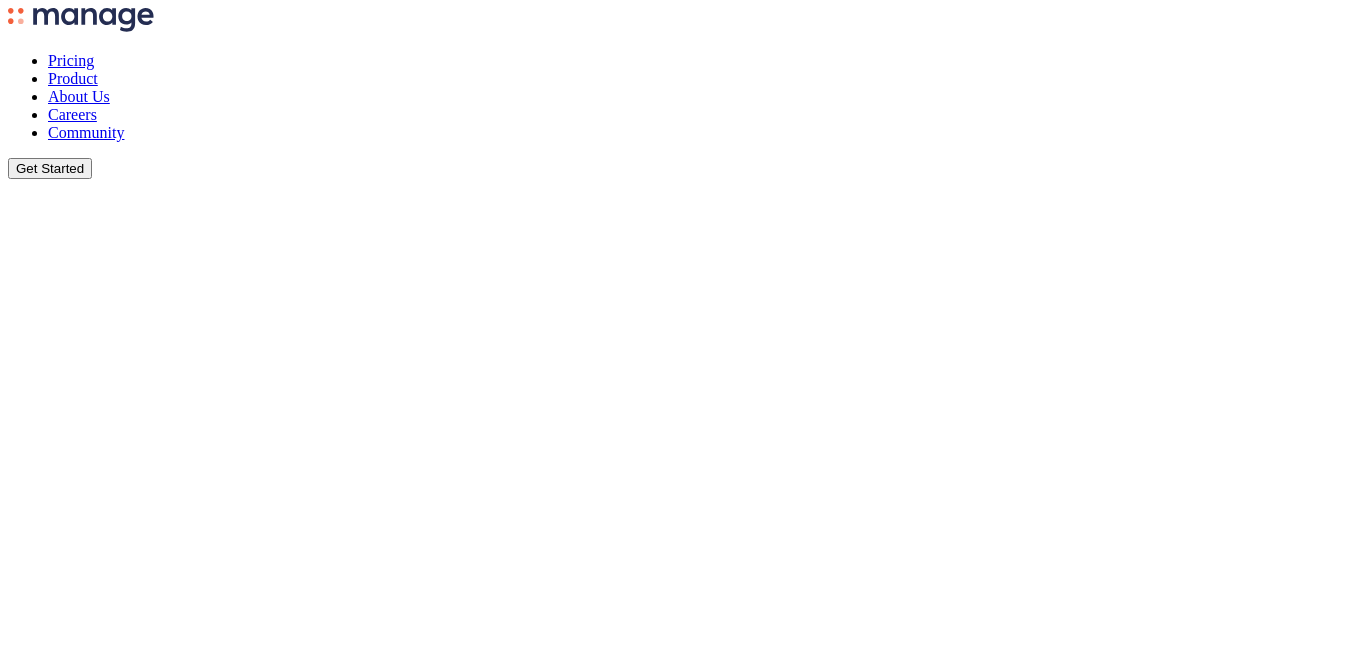
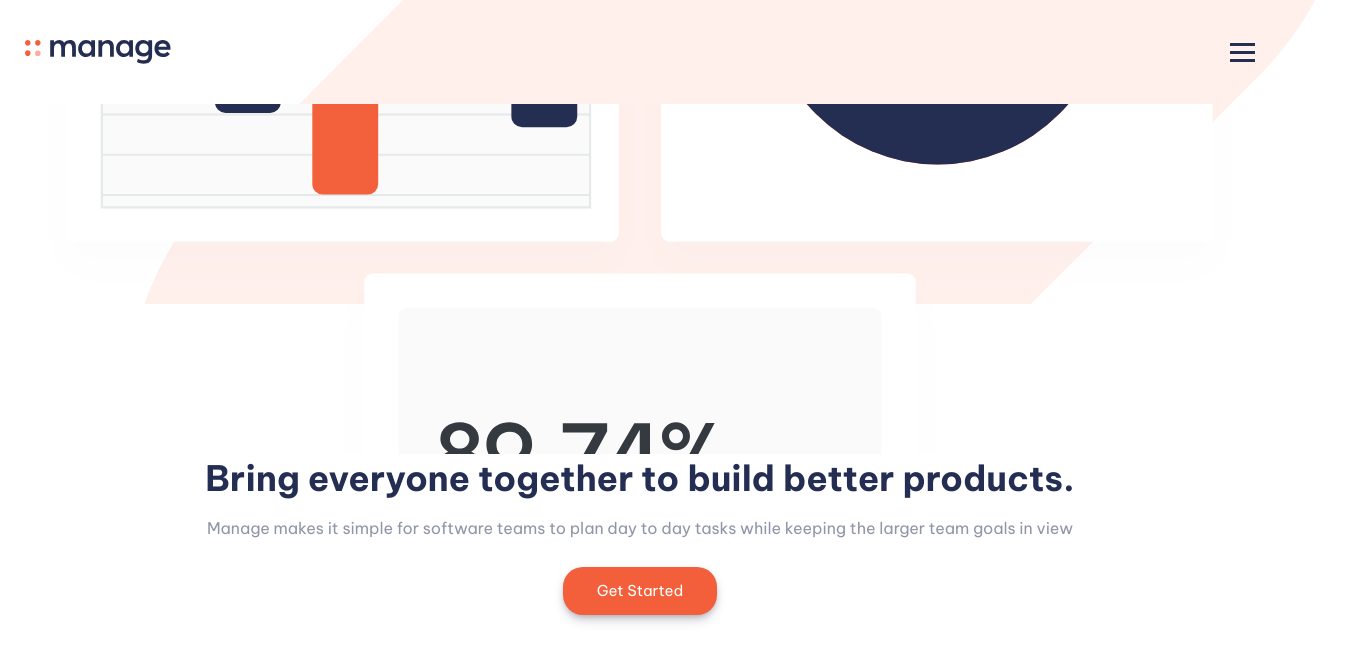
Before and after one commit to stefanovidmar2005/manage-landing-page-master, a plain HTML site: page index.html in a window 1280 px wide. Shown: the whole page, 1355 px wide, since content can reach past the window. Drawn offline with Linux system fonts and the light colour scheme.

Commit message:
Changes to be committed: 	modified:   Sass/_header.scss 	modified:   Sass/_navigation.scss 	modified:   Sass/_variables.scss 	modified:   index.html 	new file:   style.css 	new file:   style.css.map

```diff
--- a/Sass/_header.scss
+++ b/Sass/_header.scss
@@ -0,0 +1,52 @@
+.header {
+  padding: 0 2.5rem;
+  &__images {
+    position: relative;
+    &-1 {
+      background-image: url("images/illustration-intro.svg");
+      background-repeat: no-repeat;
+      background-position: center;
+      background-size: cover;
+      height: 35rem;
+    }
+    &-2 {
+      background-image: url("images/bg-tablet-pattern.svg");
+      background-repeat: no-repeat;
+      background-position: center;
+      background-size: cover;
+      height: 100%;
+      z-index: -1;
+      position: absolute;
+      top: -15rem;
+      left: 10rem;
+      width: 100%;
+    }
+  }
+  &__content {
+    text-align: center;
+    h1 {
+      color: $primary-color-dark-blue;
+      font-size: 3.5rem;
+      line-height: 1.4;
+      margin-bottom: 1.2rem;
+    }
+    p {
+      color: $secondary-color-grey-blue;
+      font-size: 1.6rem;
+      line-height: 1.7;
+      font-weight: $font-weight-regular;
+      margin-bottom: 2.5rem;
+    }
+    button {
+      background-color: $primary-color-bright-red;
+      border: 0;
+      border-radius: 2rem;
+      padding: 1.25rem 3.4rem;
+      color: #fff;
+      box-shadow: rgba(50, 50, 93, 0.25) 0px 6px 12px -2px,
+        rgba(0, 0, 0, 0.3) 0px 3px 7px -3px;
+      cursor: pointer;
+      font-size: 1.5rem;
+    }
+  }
+}
--- a/Sass/_navigation.scss
+++ b/Sass/_navigation.scss
@@ -0,0 +1,39 @@
+@import "variables";
+
+.navigation {
+  display: flex;
+  justify-content: space-between;
+  align-items: center;
+  padding-top: 4rem;
+  margin-bottom: 4rem;
+  .navigation__list {
+    display: none;
+  }
+  .navigation__button {
+    display: none;
+  }
+
+  .navigation__burger {
+    height: 3px;
+    width: 2.5rem;
+    background-color: $primary-color-dark-blue;
+    cursor: pointer;
+    position: relative;
+    &::before {
+      content: "";
+      height: 3px;
+      width: 2.5rem;
+      background-color: $primary-color-dark-blue;
+      position: absolute;
+      top: -0.8rem;
+    }
+    &::after {
+      content: "";
+      height: 3px;
+      width: 2.5rem;
+      background-color: $primary-color-dark-blue;
+      position: absolute;
+      top: 0.8rem;
+    }
+  }
+}
--- a/Sass/_variables.scss
+++ b/Sass/_variables.scss
@@ -1,6 +1,6 @@
 // PRIMARY COLORS
 $primary-color-bright-red: #f25f3a;
-$primar-color-dark-blue: hsl(228, 39%, 23%);
+$primary-color-dark-blue: hsl(228, 39%, 23%);
 // Secondary COLORS
 $secondary-color-grey-blue: #9095a7;
 $secondary-color-dark-blue: #1d1e25;
--- a/index.html
+++ b/index.html
@@ -23,6 +23,8 @@
     href="https://fonts.googleapis.com/css2?family=Be+Vietnam+Pro:wght@400;500;700&display=swap"
     rel="stylesheet"
   />
+  <!-- STYLESHEET -->
+  <link rel="stylesheet" href="style.css" />
   <body>
     <!-- HEADER SECTION -->
     <header class="header">
@@ -54,6 +56,22 @@
 
         <div class="navigation__burger"></div>
       </nav>
+      <div class="header__flex">
+        <div class="header__images">
+          <div class="header__images-1"></div>
+          <div class="header__images-2"></div>
+        </div>
+        <div class="header__content">
+          <h1>Bring everyone together to build better products.</h1>
+          <p>
+            Manage makes it simple for software teams to plan day to day tasks
+            while keeping the larger team goals in view
+          </p>
+          <button>Get Started</button>
+        </div>
+      </div>
     </header>
+
+    <main></main>
   </body>
 </html>
```
Also changed, not shown: style.css (added), 1 other file.
